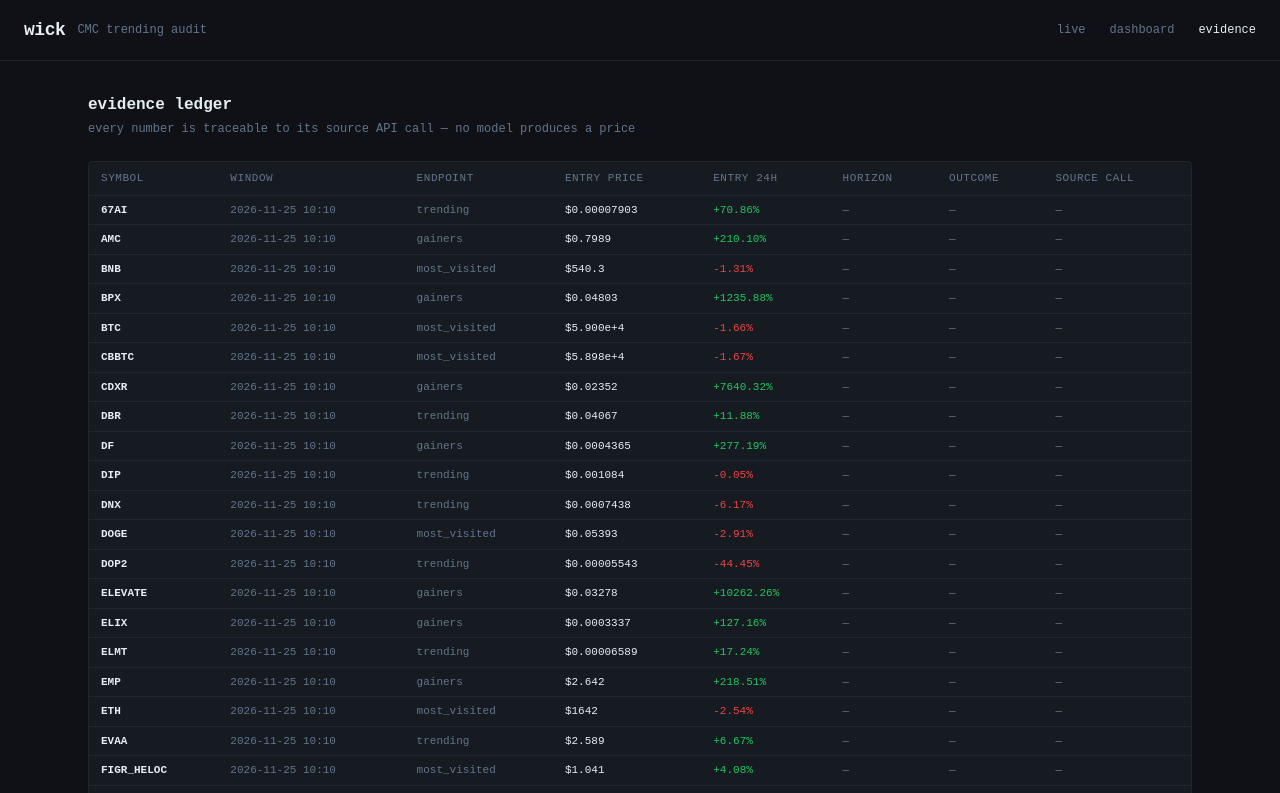
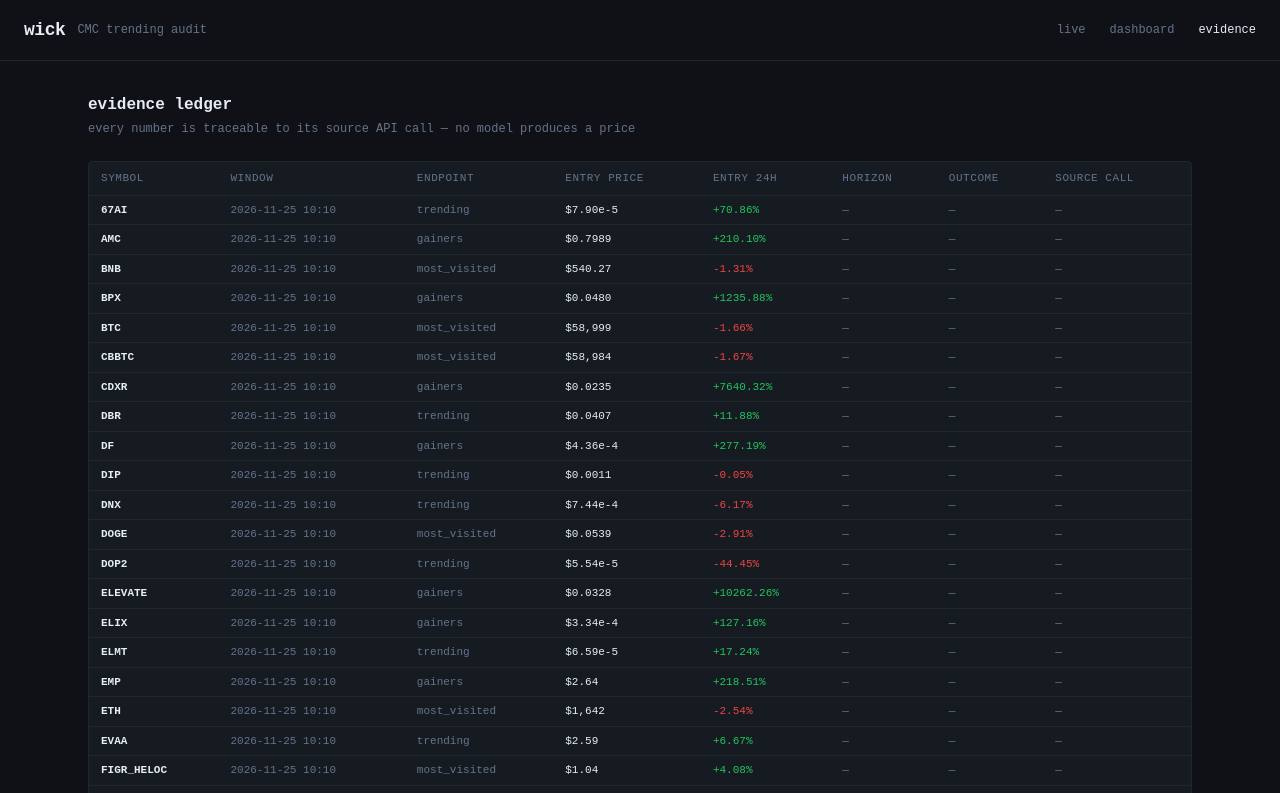
Before and after one commit to Antxnrx/wick, a Next.js app in the folder web/: page /evidence in a window 1280 px wide. Shown: the top 793 px of the page. Built offline with nearby package versions, Linux system fonts and the light colour scheme.

Commit message:
fix: evidence price formatter + collecting banner trigger

```diff
--- a/web/app/dashboard/page.tsx
+++ b/web/app/dashboard/page.tsx
@@ -134,7 +134,7 @@ export default function Dashboard() {
         </p>
       </div>
 
-      {!hasStats && totalAppearances > 0 && (
+      {!hasT24h && totalAppearances > 0 && (
         <div className="border border-[#21262d] rounded px-4 py-3 text-[11px] text-[#64748b] flex items-start gap-3">
           <span className="text-yellow-500 font-bold uppercase tracking-wider mt-0.5">collecting</span>
           <span className="leading-relaxed">
--- a/web/app/evidence/page.tsx
+++ b/web/app/evidence/page.tsx
@@ -1,4 +1,12 @@
 import { getEvidence } from '../../lib/db';
+
+function fmtPrice(n: number | null): string {
+  if (n == null) return '—';
+  if (n >= 1000) return '$' + n.toLocaleString('en-US', { maximumFractionDigits: 0 });
+  if (n >= 1) return '$' + n.toFixed(2);
+  if (n >= 0.001) return '$' + n.toFixed(4);
+  return '$' + n.toExponential(2);
+}
 
 function fmtPct(n: number | null) {
   if (n == null) return <span className="text-[#64748b]">—</span>;
@@ -39,9 +47,7 @@ export default function Evidence() {
                     {r.captured_at.slice(0, 16).replace('T', ' ')}
                   </td>
                   <td className="px-3 py-1.5 text-[#64748b]">{r.endpoint}</td>
-                  <td className="px-3 py-1.5 text-[#e6edf3]">
-                    {r.price_usd != null ? '$' + r.price_usd.toPrecision(4) : '—'}
-                  </td>
+                  <td className="px-3 py-1.5 text-[#e6edf3]">{fmtPrice(r.price_usd)}</td>
                   <td className="px-3 py-1.5">{fmtPct(r.pct_change_24h)}</td>
                   <td className="px-3 py-1.5 text-[#64748b]">{r.horizon ?? '—'}</td>
                   <td className="px-3 py-1.5">{fmtPct(r.outcome_pct)}</td>
```
